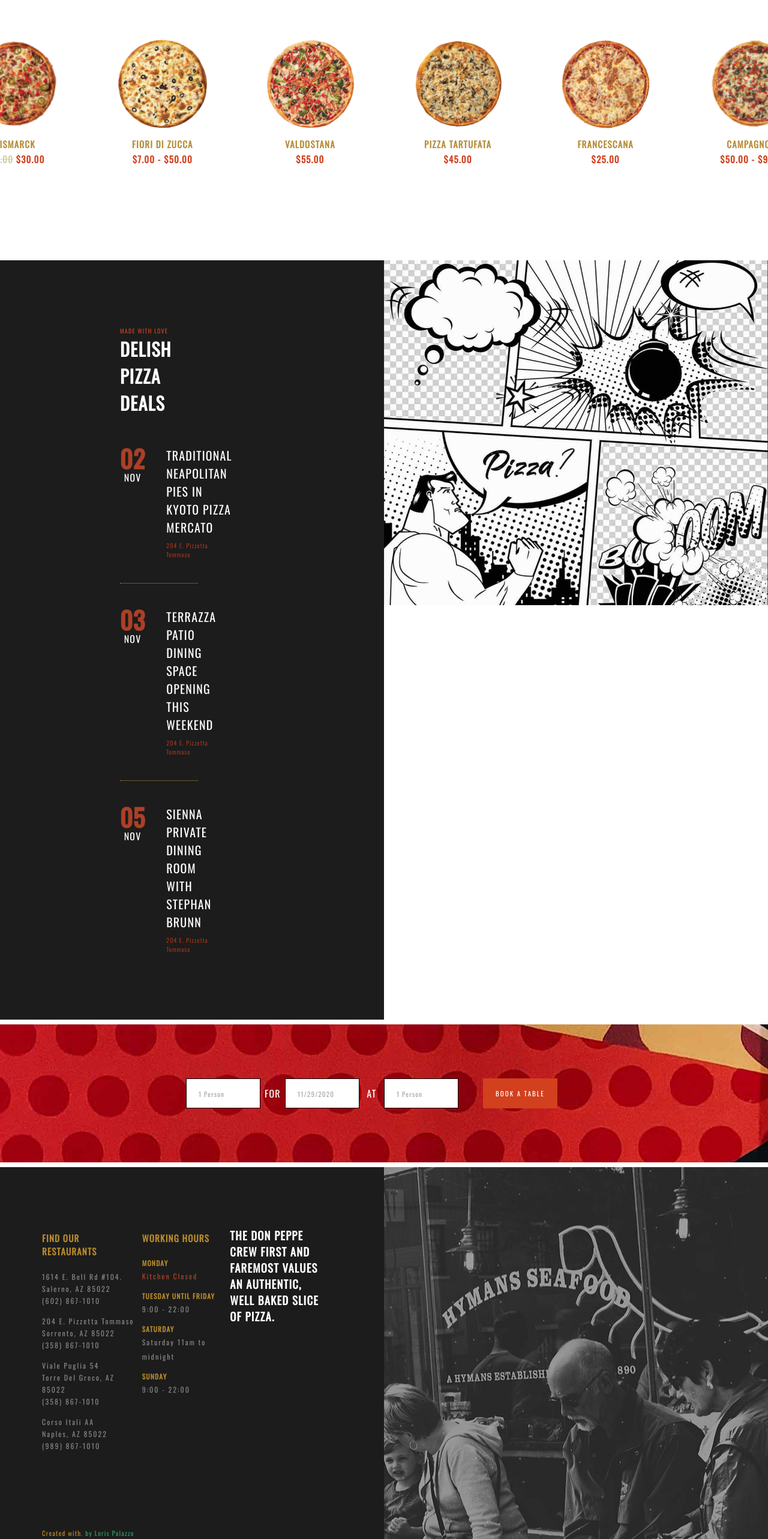
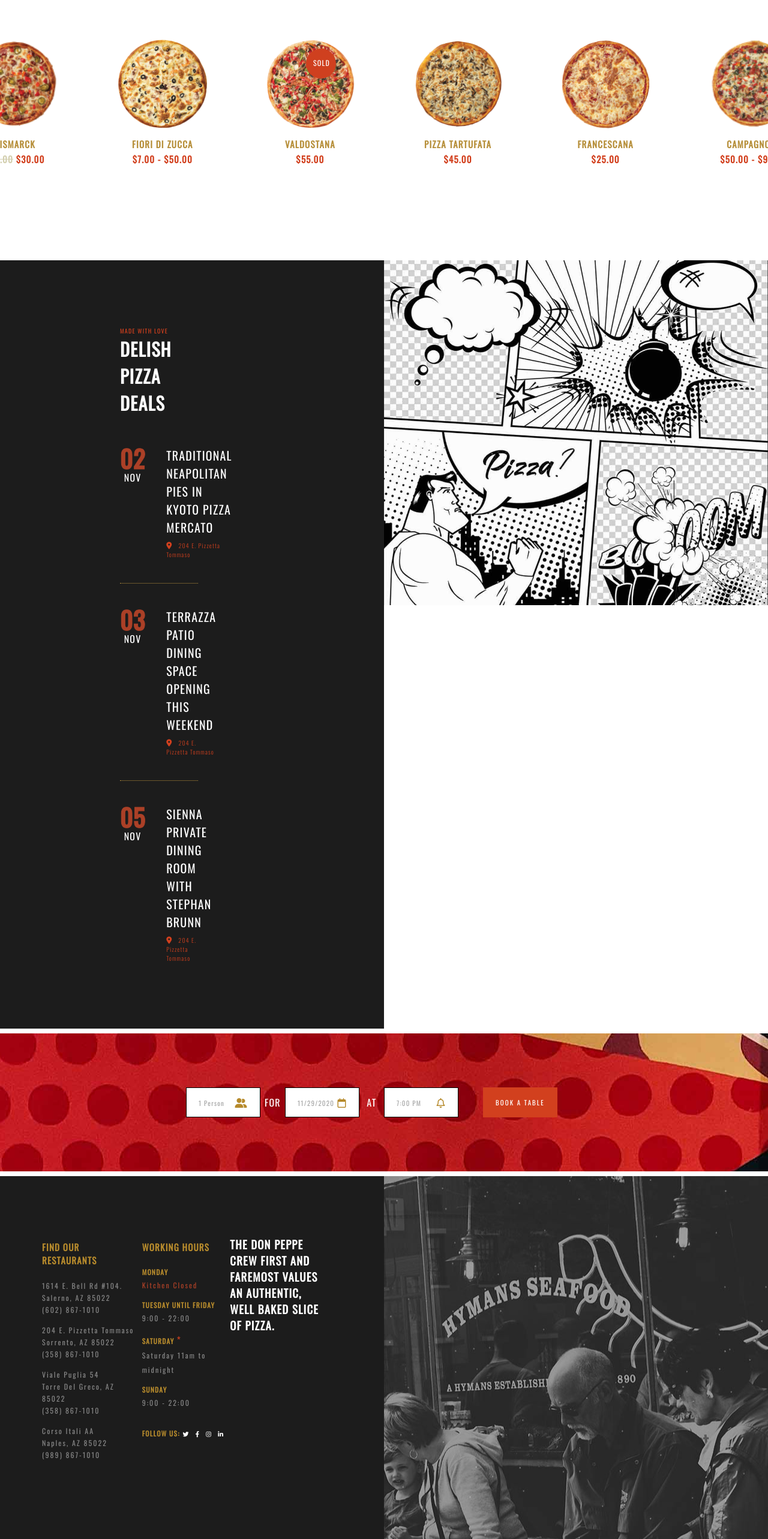
Before and after one commit to LorisP96/proj-html-vuejs, a Vue app: page / in a window 1280 px wide. Shown: the part 3915-6481 px from the top of the page at 60% size. Built offline with nearby package versions, Linux system fonts and the light colour scheme; a web font is replaced by a local one.

Commit message:
some icons

```diff
--- a/src/assets/scss/style.scss
+++ b/src/assets/scss/style.scss
@@ -21,3 +21,17 @@ img {
     width: 100%;
     display: block;
 }
+
+.slice {
+    position: absolute;
+    right: 20px;
+    width: 40px;
+    height: 40px;
+    border-radius: 50%;
+    background-color: $bg-white-3;
+    display: flex;
+    justify-content: center;
+    img {
+        width: 16px;
+    }
+}
--- a/src/components/FooterComponent.vue
+++ b/src/components/FooterComponent.vue
@@ -4,15 +4,15 @@
     <div class="booking">
         <div class="book-cont flex">
             <div class="book-card flex">
-                <div class="user-input">1 Person</div>
+                <div class="user-input">1 Person <i class="fa-solid fa-user-group"></i></div>
                 <div class="card-child">FOR</div>
             </div>
             <div class="book-card flex">
-                <div class="user-input">11/29/2020</div>
+                <div class="user-input">11/29/2020 <i class="fa-regular fa-calendar"></i></div>
                 <div class="card-child">AT</div>
             </div>
             <div class="book-card flex">
-                <div class="user-input">1 Person</div>
+                <div class="user-input">7:00 PM <i class="fa-regular fa-bell"></i></div>
                 <div class="card-child"></div>
             </div>
             <div class="book-card">
@@ -46,7 +46,7 @@
                 </li>
 
                 <li>
-                    <h5>SATURDAY</h5>
+                    <h5>SATURDAY <span>*</span></h5>
                     <span class="rest-info">Saturday 11am to midnight</span>
                 </li>
 
@@ -54,14 +54,22 @@
                     <h5>SUNDAY</h5>
                     <span class="rest-info">9:00 - 22:00</span>
                 </li>
+
+                <li class="social">
+                    <h5>FOLLOW US:</h5>
+                    <i class="fa-brands fa-twitter"></i>
+                    <i class="fa-brands fa-facebook-f"></i>
+                    <i class="fa-brands fa-instagram"></i>
+                    <i class="fa-brands fa-linkedin-in"></i>
+                </li>
             </ul>
             <h3 class="about-child">THE DON PEPPE CREW FIRST AND FAREMOST VALUES AN AUTHENTIC, WELL BAKED SLICE OF PIZZA.</h3>
             <div class="created-by">
-                <span>Created with</span>
-                <span></span>
-                <span>. by Loris Palazzo</span>
+                <span>Created with <i class="fa-regular fa-heart"></i>. by</span>
+                <span> Loris Palazzo</span>
             </div>
         </div>
+        <!-- Background Right -->
         <div class="about-cont"></div>
     </div>
   </footer>
@@ -117,6 +125,7 @@ export default {
             width: 25%;
             justify-content: space-between;
             color: $txt-white-1;
+            position: relative;
 
             .card-child {
                 width: 25%;
@@ -133,6 +142,39 @@ export default {
                 color: $txt-grey-3;
                 font-size: 11px;
                 border: 1px solid $border-black;
+
+                i {
+                    float: right;
+                    display: inline-block;
+                    height: 100%;
+                    line-height: 30px;
+                    color: $txt-gold-2;
+                    font-size: 16px;
+                }
+                // position: relative;
+
+                // &::after {
+                //     font-family: "Font Awesome 5 Free";
+                //     display: inline-block;
+                //     font-weight: 900;
+                //     text-align: right;
+                //     position: absolute;
+                //     top: 10px;
+                //     right: 10px;
+                //     color: $txt-gold-2;
+                // }
+
+                // &:first-child::after {
+                //     content: "\f500";
+                // }
+
+                // &:nth-child(2)::after {
+                //     content: "\f133";
+                // }
+
+                // &:last-child::after {
+                //     content: "\f34e";
+                // }
             }
 
             button {
@@ -191,6 +233,12 @@ export default {
                     h5 {
                         color: $txt-gold-2;
                         font-size: 11.5px;
+
+                        span {
+                            color: $txt-red-1;
+                            font-size: 16px;
+                            font-weight: 400;
+                        }
                     }
 
                     .rest-info {
@@ -202,6 +250,21 @@ export default {
 
                     .closed {
                         color: $txt-red-2;
+                    }
+                }
+
+                .social {
+                    padding-top: 20px;
+
+                    h5 {
+                        display: inline-block;
+                    }
+
+                    i {
+                        display: inline-block;
+                        font-size: 10px;
+                        color: $txt-white-1;
+                        padding-inline: 5px;
                     }
                 }
             }
@@ -221,6 +284,11 @@ export default {
                     &:last-child {
                         color: $txt-green;
                     }
+
+                    i {
+                        display: inline-block;
+                        padding-inline: 2px;
+                    }
                 }
             }
         }
--- a/src/components/MainComponent.vue
+++ b/src/components/MainComponent.vue
@@ -518,6 +518,30 @@ export default {
                     text-align: center;
                     flex-shrink: 0;
 
+
+                    &:nth-child(3) {
+                        position: relative;
+
+                        &::before {
+                            content: url(../assets/svg/svg-5.svg);
+                            width: 50px;
+                            position: absolute;
+                            top: 15px;
+                            right: 80px;
+                            filter: invert(30%) sepia(55%) saturate(1897%) hue-rotate(344deg) brightness(96%) contrast(99%);
+                        }
+
+                        &::after {
+                            content: "SOLD";
+                            color: $txt-white-1;
+                            position: absolute;
+                            top: 30px;
+                            right: 90px;
+                            z-index: 1;
+                            font-size: 12px;
+                        }
+                    }
+
                     img {
                         width: 60%;
                         margin: 0 auto;
@@ -597,6 +621,19 @@ export default {
                     &:last-child {
                         border-bottom: none;
                     }
+
+                    .info-deals {
+                        h6 {
+                            &::before {
+                                font-family: "Font Awesome 5 Free";
+                                content: "\f3c5";
+                                display: inline-block;
+                                padding-right: 10px;
+                                font-weight: 900;
+                                font-size: 12px;
+                            }
+                        }
+                    }
                 }
             }
         }
@@ -604,18 +641,4 @@ export default {
             padding: 0;
         }
     }
-
-    .slice {
-        position: absolute;
-        right: 20px;
-        width: 40px;
-        height: 40px;
-        border-radius: 50%;
-        background-color: $bg-white-3;
-        display: flex;
-        justify-content: center;
-        img {
-            width: 16px;
-        }
-    }
 </style>
```
